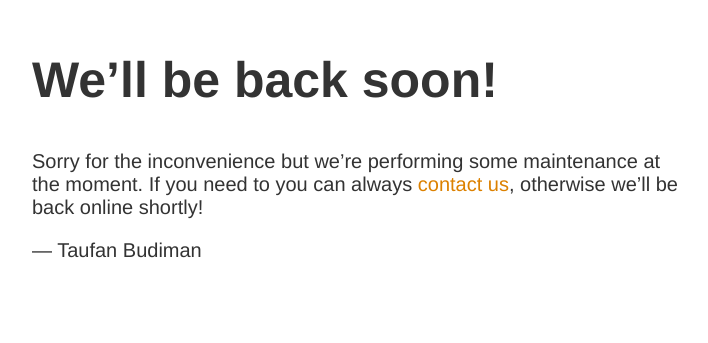
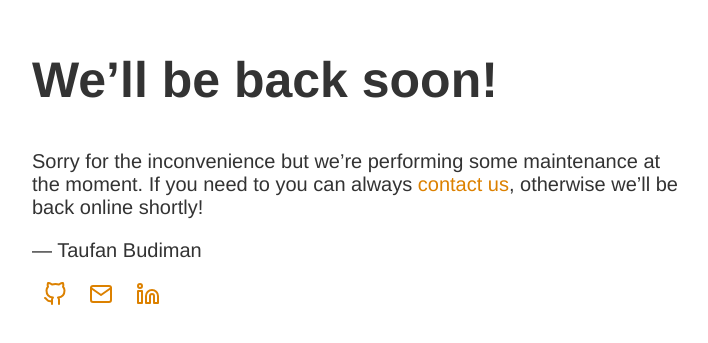
Before and after one commit to taufanbudiman/taufanbudiman.github.io, a plain HTML site: page index.html in a window 1280 px wide. Shown: the part 149-492 px from the top of the page, without its empty margins (283-991 px from the left). Drawn offline with Linux system fonts and the light colour scheme.

Commit message:
tambahkan icon linkden

```diff
--- a/index.html
+++ b/index.html
@@ -35,4 +35,17 @@
         <p>Sorry for the inconvenience but we&rsquo;re performing some maintenance at the moment. If you need to you can always <a href="mailto:#">contact us</a>, otherwise we&rsquo;ll be back online shortly!</p>
         <p>&mdash; Taufan Budiman</p>
     </div>
+	<div>
+		&nbsp;
+		<a href="https://github.com/taufanbudiman" target="_blank" rel="noopener" title="Github">
+			<svg xmlns="http://www.w3.org/2000/svg" width="24" height="24" viewBox="0 0 24 24" fill="none" stroke="currentcolor" stroke-width="2" stroke-linecap="round" stroke-linejoin="round"><path d="M9 19c-5 1.5-5-2.5-7-3m14 6v-3.87a3.37 3.37.0 00-.94-2.61c3.14-.35 6.44-1.54 6.44-7A5.44 5.44.0 0020 4.77 5.07 5.07.0 0019.91 1S18.73.65 16 2.48a13.38 13.38.0 00-7 0C6.27.65 5.09 1 5.09 1A5.07 5.07.0 005 4.77a5.44 5.44.0 00-1.5 3.78c0 5.42 3.3 6.61 6.44 7A3.37 3.37.0 009 18.13V22"></path></svg>
+		</a>&nbsp;&nbsp;
+		<a href="mailto:taufanbudiman@yahoo.com" target="_blank" rel="noopener" title="Email">
+			<svg xmlns="http://www.w3.org/2000/svg" width="24" height="24" viewBox="0 0 24 24" fill="none" stroke="currentcolor" stroke-width="2" stroke-linecap="round" stroke-linejoin="round"><path d="M4 4h16c1.1.0 2 .9 2 2v12c0 1.1-.9 2-2 2H4c-1.1.0-2-.9-2-2V6c0-1.1.9-2 2-2z"></path><polyline points="22,6 12,13 2,6"></polyline></svg>
+		</a>&nbsp;&nbsp;
+		<a href="https://id.linkedin.com/in/taufanbudiman" target="_blank" rel="noopener" title="Linkedin">
+			<svg xmlns="http://www.w3.org/2000/svg" width="24" height="24" viewBox="0 0 24 24" fill="none" stroke="currentcolor" stroke-width="2" stroke-linecap="round" stroke-linejoin="round"><path d="M16 8a6 6 0 016 6v7h-4v-7a2 2 0 00-2-2 2 2 0 00-2 2v7h-4v-7a6 6 0 016-6z"></path><rect x="2" y="9" width="4" height="12"></rect><circle cx="4" cy="4" r="2"></circle></svg>
+		</a>
+		&nbsp;
+	</div>
 </article>
```
